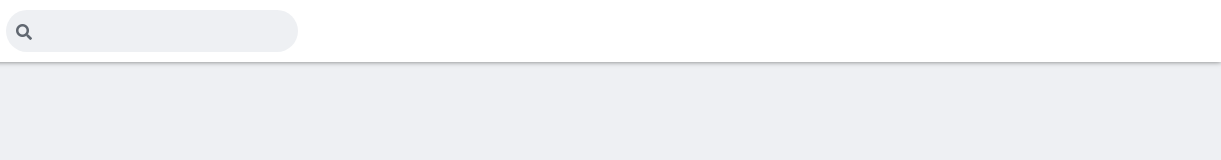
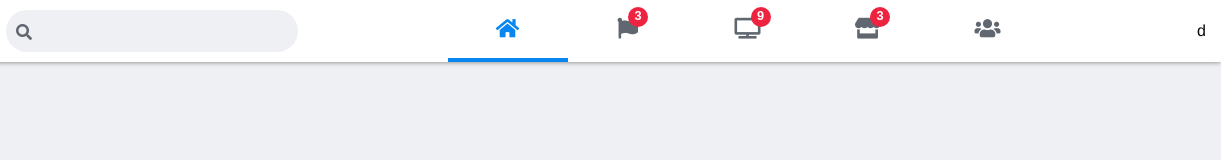
Before and after one commit to andrejarboe/facebook-clone, a plain HTML site: page index.html in a window 1280 px wide. Shown: the full height of the page, 59-1280 px from the left. Drawn offline with Linux system fonts and the light colour scheme.

Commit message:
start header part 2

```diff
--- a/css/styles.css
+++ b/css/styles.css
@@ -71,3 +71,55 @@ header {
     font-weight: 300;
     border: none;
 }
+
+.header__menu-tabs{
+    display: flex;
+    max-width: 600px;
+    width: 100%;
+    flex: none;
+}
+.header__menu-tab{
+    display: flex;
+    justify-content: center;
+    align-items: center;
+    width: 600px;
+    height: 62px;
+    border-bottom: 4px solid var(--fb-whitebg);
+    color: var(--light-color-text);
+    cursor: pointer;
+    font-size: 1.3rem;
+}
+
+.header__menu-tab--active,
+.header__menu-tab:hover{
+    border-bottom: 4px solid var(--fb-blue);
+}
+
+.header__menu-tab:hover .fas,
+.header__menu-tab:hover .fab{
+    color: var(--fb-blue);
+}
+.header__menu-tab--active .fas,
+.header__menu-tab--active .fab{
+    color: var(--fb-blue);
+}
+.header__menu-tab .fas, .header__menu-tap .fab{
+    position: relative;
+}
+
+.header__notification-bubble{
+    font-family: Arial, Helvetica, sans-serif;
+    background: var(--fb-red);
+    color: white;
+    width: 20px;
+    height: 20px;
+    font-size: .8rem;
+    display: flex;
+    justify-content: center;
+    align-items: center;
+    border-radius: 50%;
+    position: absolute;
+    top: -12px;
+    right: -10px;
+    font-weight: 700;
+}
--- a/index.html
+++ b/index.html
@@ -23,6 +23,38 @@
                 <input type="text">
             </div>
         </div>
+        <div class="header__menu-tabs">
+            <div class="header__menu-tab header__menu-tab--active">
+                <i class="fas fa-home"></i>
+            </div>
+            <div class="header__menu-tab">
+                <i class="fas fa-flag">
+                    <div class="header__notification-bubble">
+                        3
+                    </div>
+                </i>
+            </div>
+            <div class="header__menu-tab">
+                <i class="fas fa-tv">
+                    <div class="header__notification-bubble">
+                        9
+                    </div>
+                </i>
+            </div>
+            <div class="header__menu-tab">
+                <i class="fas fa-store">
+                    <div class="header__notification-bubble">
+                        3
+                    </div>
+                </i>
+            </div>
+            <div class="header__menu-tab">
+                <i class="fas fa-users"></i>
+            </div>
+        </div>
+        <div class="header__account">
+            d
+        </div>
     </header>
 </body>
 
```
